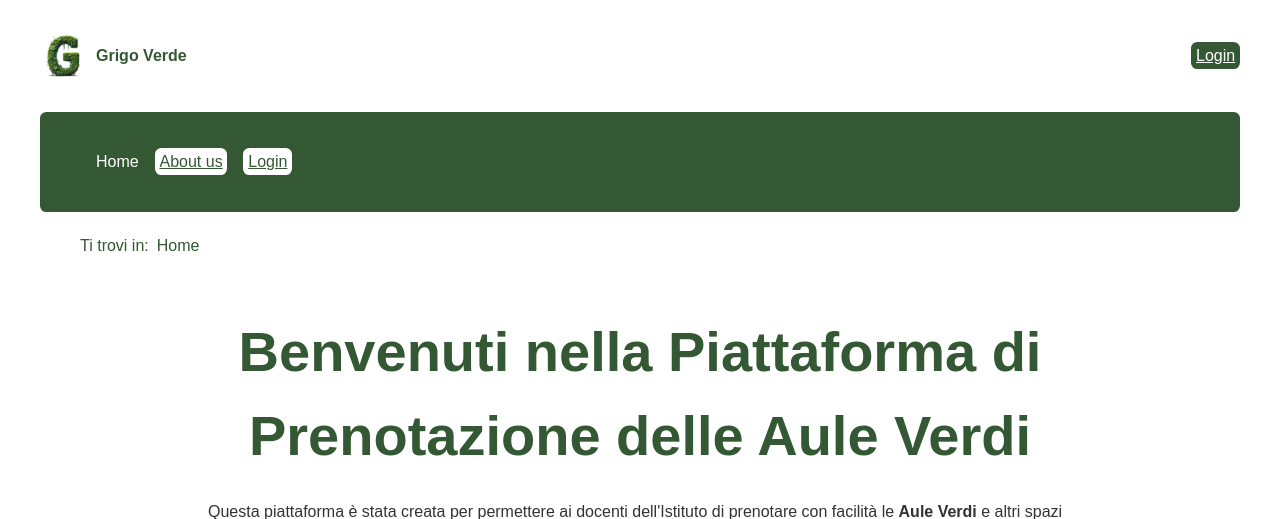
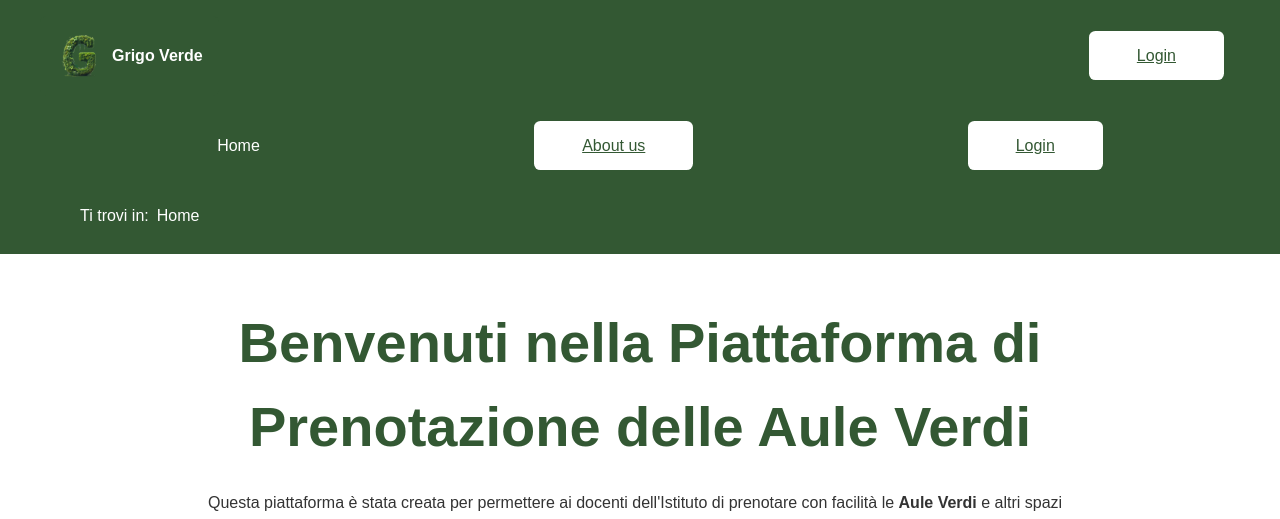
Before and after one commit to Sdraiati/Grigo-Verde, a PHP site: page / in a window 1280 px wide. Shown: the top 519 px of the page. Run offline with PHP 8.4, Linux system fonts and the light colour scheme; data that the repository does not hold is empty.

Commit message:
monocolored header, plus centered items in the menu and wrap them if there is no enough space

```diff
--- a/assets/style.css
+++ b/assets/style.css
@@ -91,7 +91,7 @@
     font-family: Arial, sans-serif;
 }
 
-*:not(html, body, footer) {
+*:not(html, body, footer, header) {
     max-width: 1200px;
 }
 
@@ -140,6 +140,22 @@ a:visited {
 
 
 header {
+    background-color: var(--primaryColor);
+    color: var(--backgroundColor);
+}
+
+header a {
+    color: var(--primaryColor);
+    background-color: var(--backgroundColor);
+    padding: calc(var(--textSize) / 1.5) calc(2 * var(--textSize));
+}
+
+header a:visited {
+    background-color: var(--primaryColor);
+    color: var(--backgroundColor);
+}
+
+header > * {
     margin: 0 auto;
 }
 
@@ -158,38 +174,32 @@ header {
 #logoLink a {
     display: flex;
     align-items: center;
-    padding: 1rem 0;
+    padding: 1rem;
     text-decoration: none;
-    color: var(--primaryColor);
-    background-color: var(--backgroundColor);
     font-weight: bold;
-
+    color: var(--backgroundColor);
+    background-color: var(--primaryColor);
 }
 
 #loginLink {
     text-align: right;
-}
-
-#menu {
-    padding: 1rem;
-    background-color: var(--primaryColor);
-    color: var(--backgroundColor);
+    margin-right: 1rem;
 }
 
 #menu ul {
+    list-style: none;
     display: flex;
-    gap: 1rem;
-    list-style: none;
+    justify-content: space-between;
+    flex-wrap: wrap;
+    row-gap: calc(var(--textSize));
 }
 
-#menu a {
-    color: var(--primaryColor);
-    background-color: var(--backgroundColor);
+#menu ul li {
+    margin: 0 auto;
 }
 
-#menu a:visited {
-    background-color: var(--primaryColor);
-    color: var(--backgroundColor);
+#breadcrumbs {
+    padding: 0.1rem 0 0.3rem 0;
 }
 
 #breadcrumbs ol {
@@ -198,7 +208,7 @@ header {
 }
 
 #breadcrumbs li {
-    color: var(--primaryColor);
+   /* color: var(--primaryColor); */
     list-style: none;
 }
 
```
